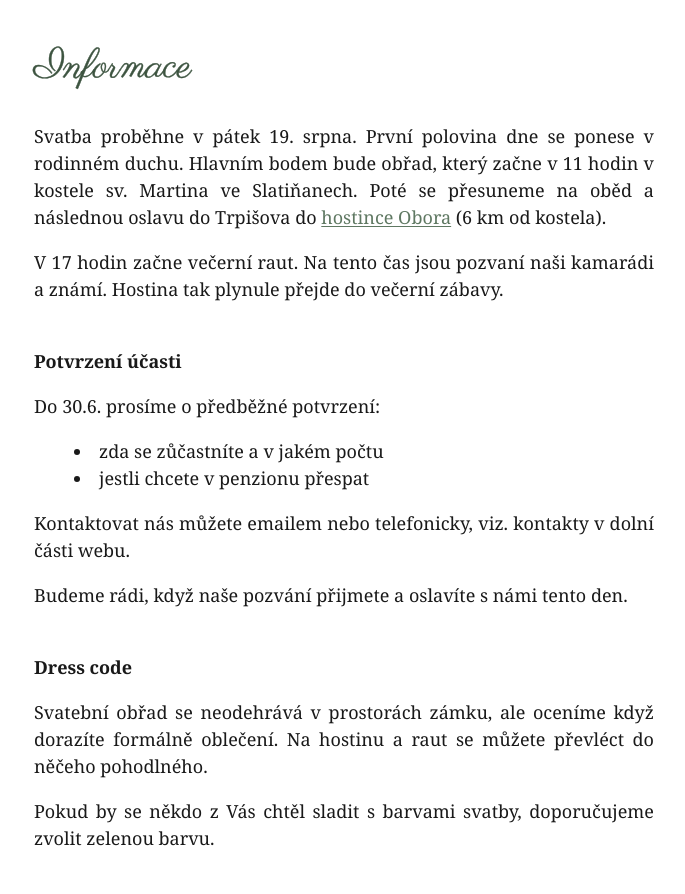
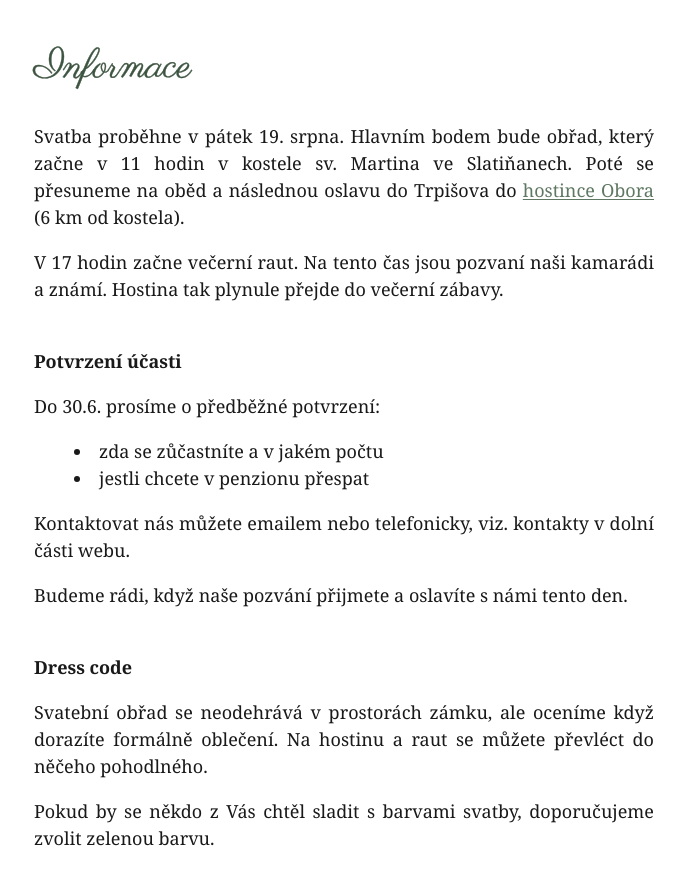
Before and after one commit to Jirka-Mayer/sarka-jirka.cz, a website built with Parcel: page src/index.html in a window 1280 px wide. Shown: the part 940-1834 px from the top of the page, without its empty margins (296-981 px from the left). Built offline with nearby package versions, Linux system fonts and the light colour scheme.

Commit message:
Fix meaning issues

```diff
--- a/src/index.html
+++ b/src/index.html
@@ -52,7 +52,7 @@
     <div class="content">
         <h2>Informace</h2>
 
-        <p>Svatba proběhne v pátek 19. srpna. První polovina dne se ponese v rodinném duchu. Hlavním bodem bude obřad, který začne v 11 hodin v kostele sv. Martina ve Slatiňanech. Poté se přesuneme na oběd a následnou oslavu do Trpišova do <a href="https://www.hostinec-obora.cz/">hostince Obora</a> (6 km od kostela).</p>
+        <p>Svatba proběhne v pátek 19. srpna. Hlavním bodem bude obřad, který začne v 11 hodin v kostele sv. Martina ve Slatiňanech. Poté se přesuneme na oběd a následnou oslavu do Trpišova do <a href="https://www.hostinec-obora.cz/">hostince Obora</a> (6 km od kostela).</p>
 
         <p>V 17 hodin začne večerní raut. Na tento čas jsou pozvaní naši kamarádi a známí. Hostina tak plynule přejde do večerní zábavy.</p>
     </div>
```
Also changed, not shown: public/index.html (+1 -1 lines), 2 other files.
